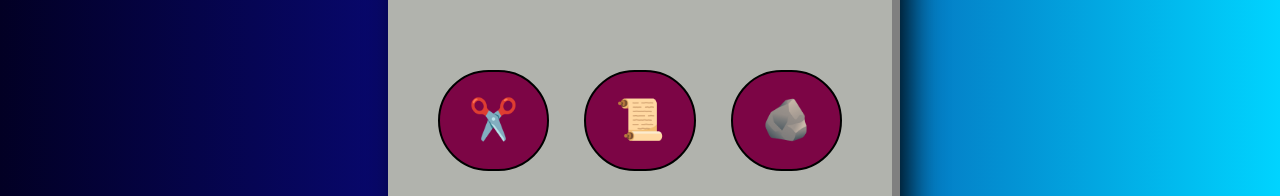
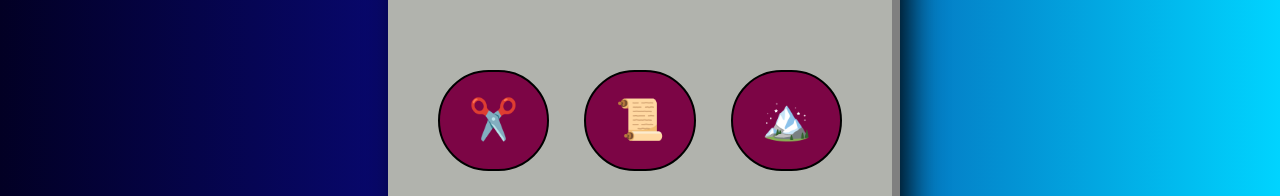
Before and after one commit to pokendau/rock-paper-scissors-js, a plain HTML site: page index.html in a window 1280 px wide. Shown: the part 464-660 px from the top of the page. Drawn offline with nearby package versions, Linux system fonts and the light colour scheme.

Commit message:
Added the right emoji

```diff
--- a/index.html
+++ b/index.html
@@ -30,7 +30,7 @@
       <div id="gameboy__body">
         <button id="scissor_btn">✂️</button>
         <button id="paper_btn">📜</button>
-        <button id="rock_btn">🪨</button>
+        <button id="rock_btn">🏔️</button>
       </div>
     </div>
     <script src="https://cdn.jsdelivr.net/npm/canvas-confetti@1.9.3/dist/confetti.browser.min.js"></script>
```
